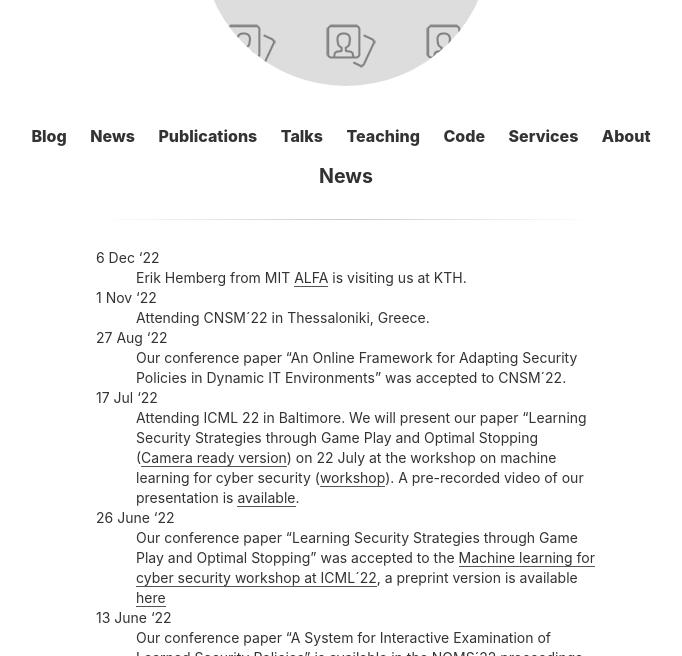
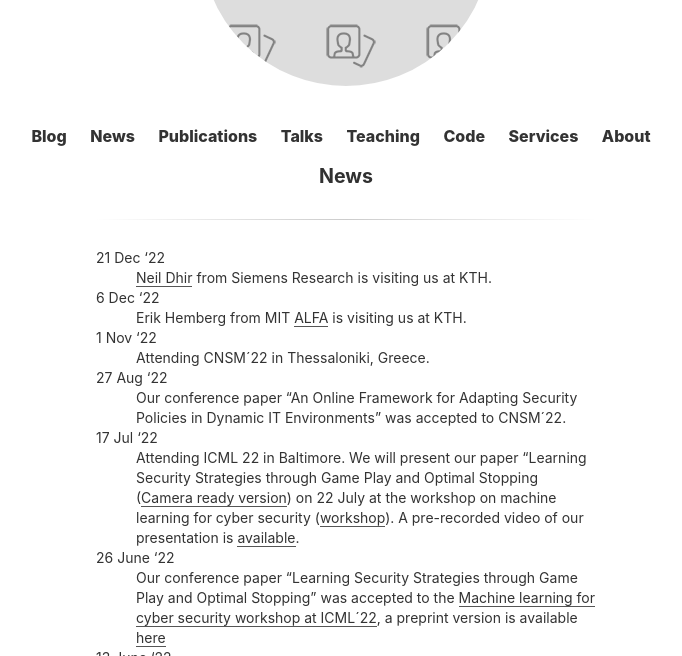
Before and after one commit to Limmen/Limmen.github.io, a Jekyll site: the page built from news.md, in a window 1280 px wide and 900 px high, cut to the strip 244-900 px from the top of the window. Shown: the whole strip, without its empty margins (294-976 px from the left). Built offline with Jekyll 4.4.1, drawn with Linux system fonts in a browser that asks for light colours.

Commit message:
upd news

```diff
--- a/news.md
+++ b/news.md
@@ -2,6 +2,9 @@
 layout: page
 title: News
 ---
+
+21 Dec '22
+:   [Neil Dhir](https://neildhir.github.io/) from Siemens Research is visiting us at KTH.
 
 6 Dec '22
 :   Erik Hemberg from MIT [ALFA](https://alfagroup.csail.mit.edu/anyscale-learning-all) is visiting us at KTH.
```
